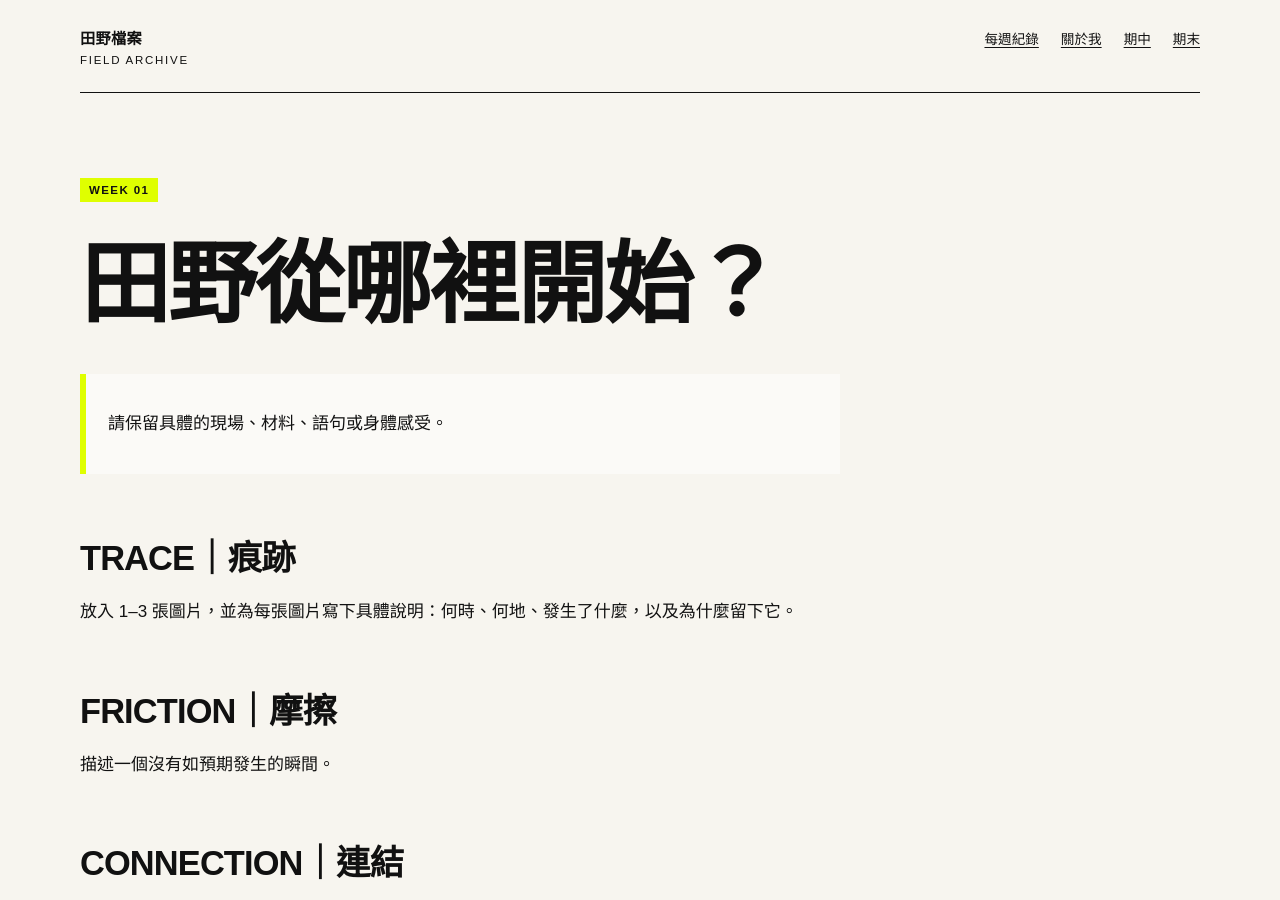
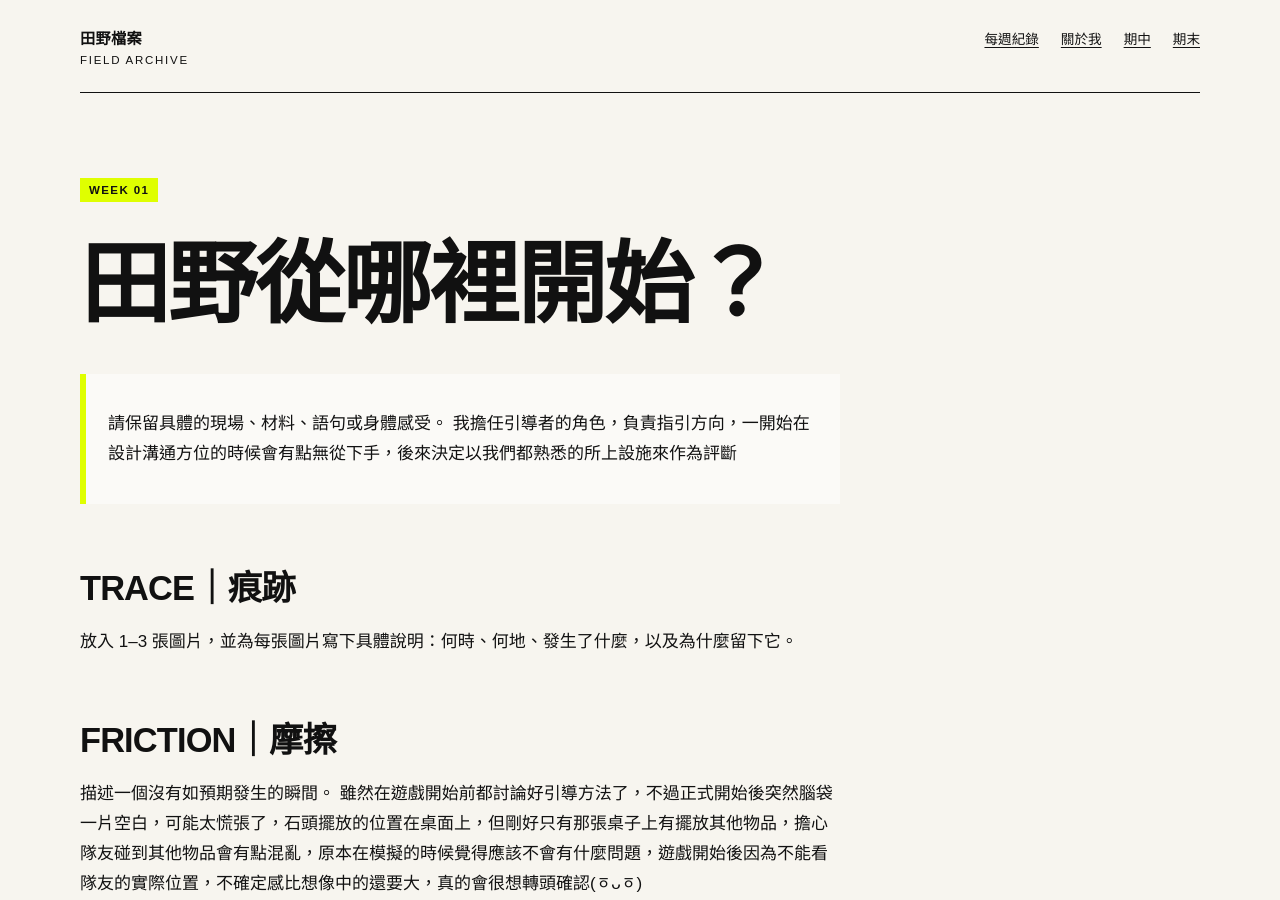
Before and after one commit to liki1928/fieldworkarchive, a Jekyll site: the page built from weeks/week-01.md, in a window 1280 px wide and 900 px high. Built offline with Jekyll 4.4.1, drawn with Linux system fonts in a browser that asks for light colours.

Commit message:
Update week-01.md

```diff
--- a/weeks/week-01.md
+++ b/weeks/week-01.md
@@ -8,6 +8,7 @@ permalink: /weeks/week-01/
 # 田野從哪裡開始？
 
 > 請保留具體的現場、材料、語句或身體感受。
+> 我擔任引導者的角色，負責指引方向，一開始在設計溝通方位的時候會有點無從下手，後來決定以我們都熟悉的所上設施來作為評斷
 
 ## TRACE｜痕跡
 
@@ -16,6 +17,7 @@ permalink: /weeks/week-01/
 ## FRICTION｜摩擦
 
 描述一個沒有如預期發生的瞬間。
+雖然在遊戲開始前都討論好引導方法了，不過正式開始後突然腦袋一片空白，可能太慌張了，石頭擺放的位置在桌面上，但剛好只有那張桌子上有擺放其他物品，擔心隊友碰到其他物品會有點混亂，原本在模擬的時候覺得應該不會有什麼問題，遊戲開始後因為不能看隊友的實際位置，不確定感比想像中的還要大，真的會很想轉頭確認(ㆆᴗㆆ)
 
 ## CONNECTION｜連結
 
```
